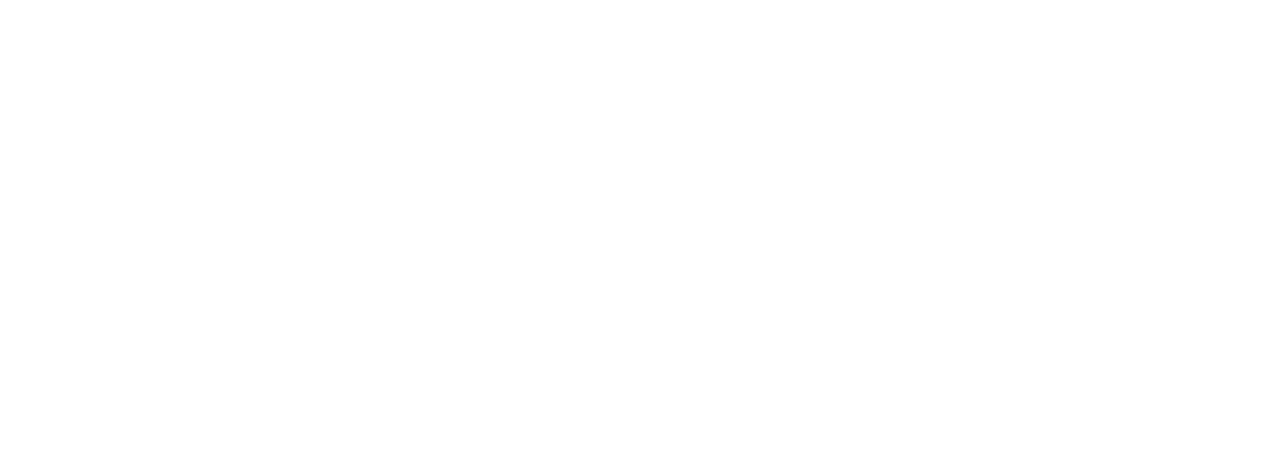
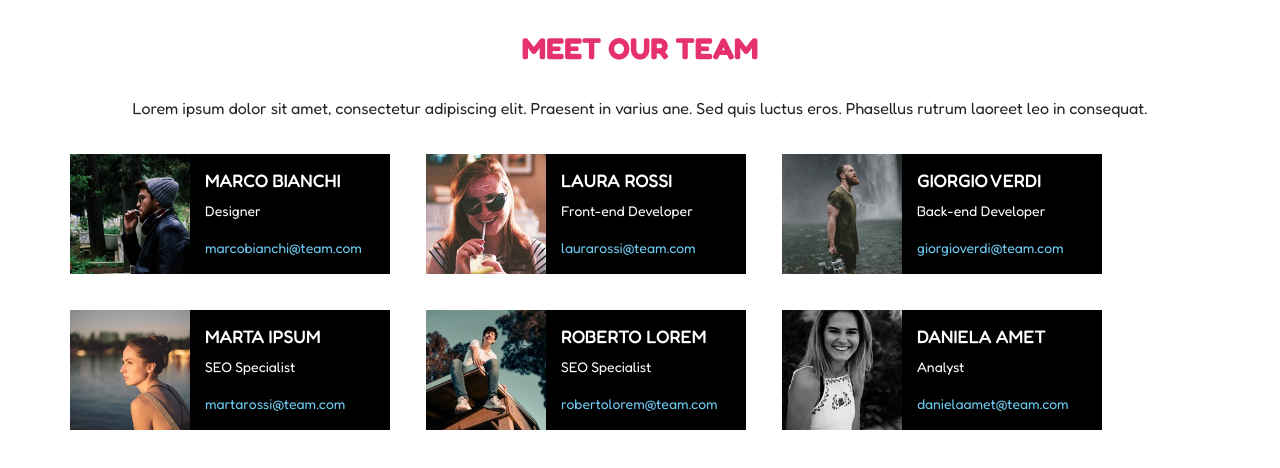
Before and after one commit to TiffanyElizabeth/js-our-team, a plain HTML site: page index.html in a window 1280 px wide. Drawn offline with nearby package versions, Linux system fonts and the light colour scheme.

Commit message:
feat: complete base project (not bonus)

```diff
--- a/css/style.css
+++ b/css/style.css
@@ -0,0 +1,68 @@
+.container {
+    max-width: 1200px;
+    margin: 0 auto;
+    text-align: center;
+    font-family: Fredoka, sans-serif;
+}
+
+.section-title {
+    font-size: 30px;
+    font-weight: bold;
+    text-transform: uppercase;
+    color: #E53170;
+    margin: 30px 0px;
+}
+
+.team-container {
+    display: flex;
+    flex-wrap: wrap;
+    flex-direction: row;
+}
+
+.team-list {
+    list-style: none;
+    display: flex;
+    flex-wrap: wrap;
+    gap: 28px;
+}
+
+.team-card {
+    background-color: black;
+    color: white;
+    display: flex;
+    max-width: 320px;
+    max-height: 120px;
+    margin: 18px;
+}
+
+.card-image {
+    max-width: 40%;
+    max-height: 100%;
+    overflow: hidden;
+}
+
+.card-image img {
+    max-width: 100%;
+    height: 100%;
+    object-fit: cover;
+}
+
+.card-text {
+    max-width: 60%;
+    padding: 15px;
+    display: flex;
+    flex-direction: column;
+    justify-content: center;
+    text-align: left;
+    font-size: 14px;
+}
+
+h3 {
+    font-size: 18px;
+    text-transform: uppercase;
+}
+
+.card-text a {
+    text-decoration: none;
+    color: #6ECBF2;
+}
--- a/index.html
+++ b/index.html
@@ -5,11 +5,51 @@
   <meta http-equiv="X-UA-Compatible" content="IE=edge">
   <meta name="viewport" content="width=device-width, initial-scale=1.0">
   <title>js-our-team</title>
+  <link rel="preconnect" href="https://fonts.googleapis.com">
+  <link rel="preconnect" href="https://fonts.gstatic.com" crossorigin>
+  <link href="https://fonts.googleapis.com/css2?family=Fredoka:wght@300..700&display=swap" rel="stylesheet">
   <link href="https://cdn.jsdelivr.net/npm/bootstrap@5.3.3/dist/css/bootstrap.min.css" rel="stylesheet" integrity="sha384-QWTKZyjpPEjISv5WaRU9OFeRpok6YctnYmDr5pNlyT2bRjXh0JMhjY6hW+ALEwIH" crossorigin="anonymous">
   <link rel="stylesheet" href="css/style.css">
 </head>
 <body>
-
+    <div class="container">
+        <section id="team">
+            <h2 class="section-title">Meet our Team</h2>
+            <p class="section-description">Lorem ipsum dolor sit amet, consectetur adipiscing elit. Praesent in varius ane. Sed quis luctus eros. Phasellus rutrum laoreet leo in consequat.</p>
+            <div class="team-container">
+                <ul id="team-list" class="team-list">
+                <!--Qui andranno tutte le card generate via JS-->
+                    <li class="team-card">
+                        <div class="card-image">
+                            <img src="img/male1.png" alt="male1">
+                        </div>
+                        <div class="card-text">
+                            <h3>Marco Bianchi</h3>
+                            <p>Designer</p>
+                            <a href="marcobianchi@team.com">marcobianchi@team.com</a>
+                        </div>
+                    </li>
+                </ul>
+            </div>
+        </section>
+        <section class="form-container d-none">
+            <h2>Add Team Member</h2>
+            <form id="member-form">
+                <div>
+                    <input type="text" id="name" placeholder="Nome completo" required>
+                </div>
+                <div>
+                    <input type="text" id="role" placeholder="Ruolo" required>
+                </div>
+                <div>
+                    <input type="text" id="email" placeholder="Email" required>
+                </div>
+                <div>
+                    <input type="image" id="image" required>
+                </div>
+            </form>
+        </section>
+    </div>
 
   <script src="script.js"></script>
 </body>
--- a/script.js
+++ b/script.js
@@ -3,36 +3,60 @@ const teamMembers = [
     name: "Marco Bianchi",
     role: "Designer",
     email: "marcobianchi@team.com",
-    img: "img/male1.png"
+    img: "male1.png"
   },
   {
     name: "Laura Rossi",
     role: "Front-end Developer",
     email: "laurarossi@team.com",
-    img: "img/female1.png"
+    img: "female1.png"
   },
   {
     name: "Giorgio Verdi",
     role: "Back-end Developer",
     email: "giorgioverdi@team.com",
-    img: "img/male2.png"
+    img: "male2.png"
   },
   {
     name: "Marta Ipsum",
     role: "SEO Specialist",
     email: "martarossi@team.com",
-    img: "img/female2.png"
+    img: "female2.png"
   },
   {
     name: "Roberto Lorem",
     role: "SEO Specialist",
     email: "robertolorem@team.com",
-    img: "img/male3.png"
+    img: "male3.png"
   },
   {
     name: "Daniela Amet",
     role: "Analyst",
     email: "danielaamet@team.com",
-    img: "img/female3.png"
+    img: "female3.png"
   }
 ];
+
+
+// DOM ELEMENTS
+const teamListElm = document.getElementById("team-list");
+const teamContainer = document.querySelector(".team-container");
+
+// MEMBER LIST
+let listItems = "";
+for(let i = 0; i < teamMembers.length; i++) {
+  const member = teamMembers[i];
+  listItems += `
+    <div class="team-card">
+      <div class="card-image">
+        <img src="img/${member.img}" alt=${member.name}>
+      </div>
+      <div class="card-text">
+        <h3>${member.name}</h3>
+        <p>${member.role}</p>
+        <a href=${member.email}>${member.email}</a>
+      </div>
+    </div>`;
+}
+
+teamContainer.innerHTML = listItems;
```
